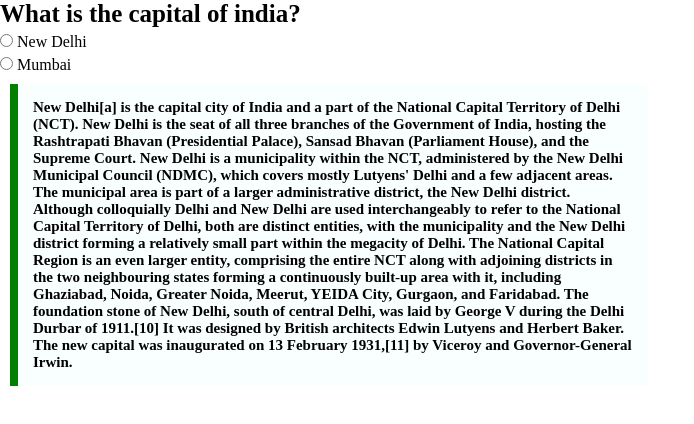
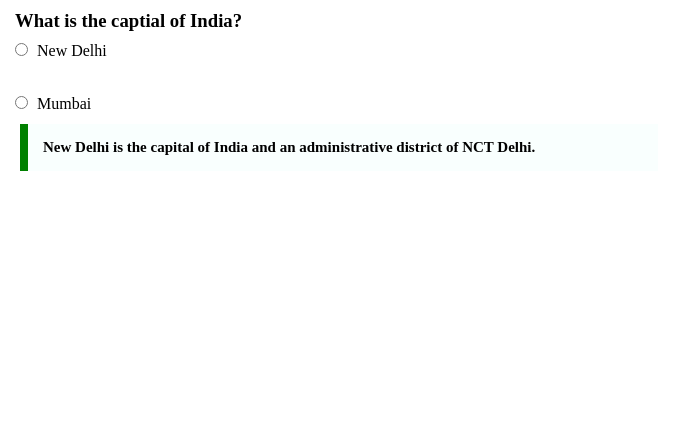
Before and after one commit to acciojob/trivia-ashwarya1905, a website: page main.html in a window 1280 px wide. Shown: the whole page, without its empty margins (0-694 px from the left). Drawn offline with Linux system fonts and the light colour scheme.

Commit message:
created a submission

```diff
--- a/main.html
+++ b/main.html
@@ -7,31 +7,24 @@
 </head>
 
 <body>
-	<!-- the entire body must be written by student -->
-	<div>
-	<h1><b>What is the capital of india?</b></h1>
+
+    <h3>What is the captial of India?</h3>
 
     <label>
-        <input type="radio" name="capital" value="New Delhi">
+        <input type="radio" name="capital">
         New Delhi
     </label>
+    <br>
 
     <label>
-        <input type="radio" name="capital" value="Mumbai">
+        <input type="radio" name="capital">
         Mumbai
     </label>
 
-	  <blockquote cite="https://en.wikipedia.org/wiki/New_Delhi">
-		  New Delhi[a] is the capital city of India and a part of the National Capital Territory of Delhi (NCT). New Delhi is the seat of all three branches of the Government of India, hosting the Rashtrapati Bhavan (Presidential Palace), Sansad Bhavan (Parliament House), and the Supreme Court. New Delhi is a municipality within the NCT, administered by the New Delhi Municipal Council (NDMC), which covers mostly Lutyens' Delhi and a few adjacent areas. The municipal area is part of a larger administrative district, the New Delhi district.
 
-Although colloquially Delhi and New Delhi are used interchangeably to refer to the National Capital Territory of Delhi, both are distinct entities, with the municipality and the New Delhi district forming a relatively small part within the megacity of Delhi. The National Capital Region is an even larger entity, comprising the entire NCT along with adjoining districts in the two neighbouring states forming a continuously built-up area with it, including Ghaziabad, Noida, Greater Noida, Meerut, YEIDA City, Gurgaon, and Faridabad.
-
-The foundation stone of New Delhi, south of central Delhi, was laid by George V during the Delhi Durbar of 1911.[10] It was designed by British architects Edwin Lutyens and Herbert Baker. The new capital was inaugurated on 13 February 1931,[11] by Viceroy and Governor-General Irwin.</blockquote>
-
-	</div>
-    <script type="text/javascript" src="./script.js">
-</script>
+    <blockquote cite="https://en.wikipedia.org/wiki/New_Delhi">
+        New Delhi is the capital of India and an administrative district of NCT Delhi.
+    </blockquote>
 
 </body>
-
 </html>
--- a/styles.css
+++ b/styles.css
@@ -1,18 +1,20 @@
 
 /* Your CSS Code here. */
 *{
-	margin : 0px;
+	margin : 5px;
 	padding : 0px;
 
 }
 
 body h1{
 	font-size : 25px;
+	margin : 5px;
+	padding : px;
 }
 
 label {
     display: block;
-    margin: 5px 0;
+    margin: 6px 0px;
     cursor: pointer;
 }
 
```
